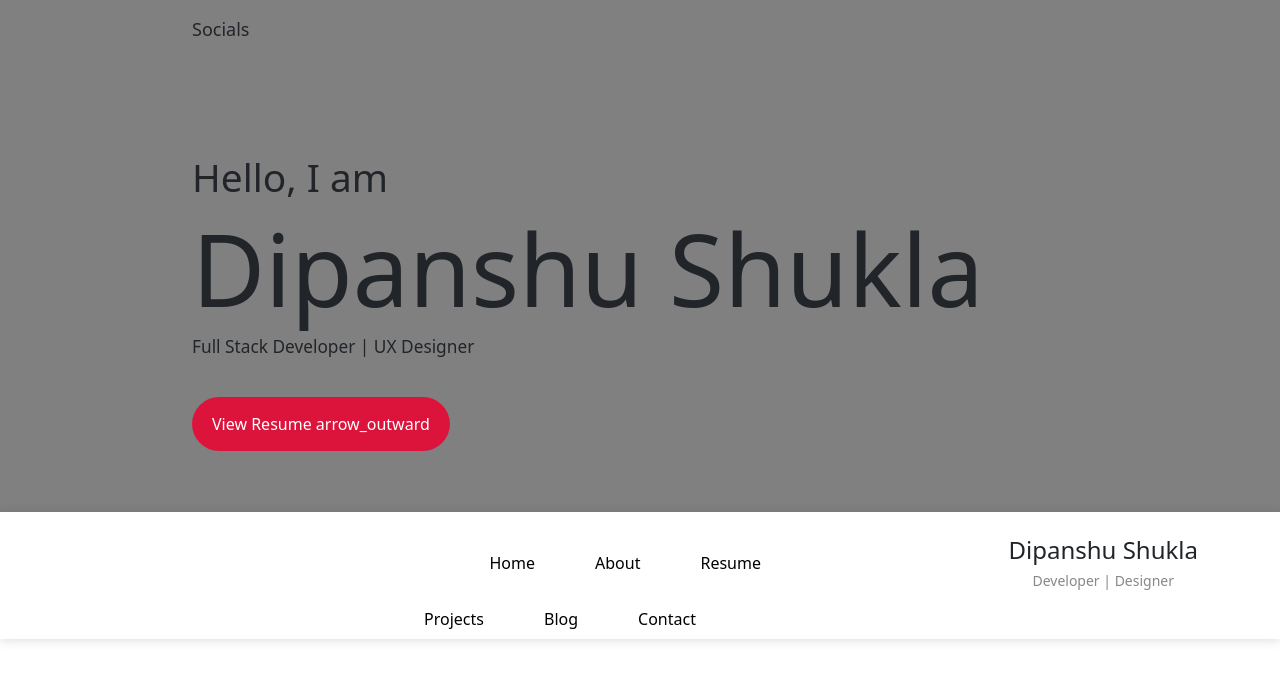
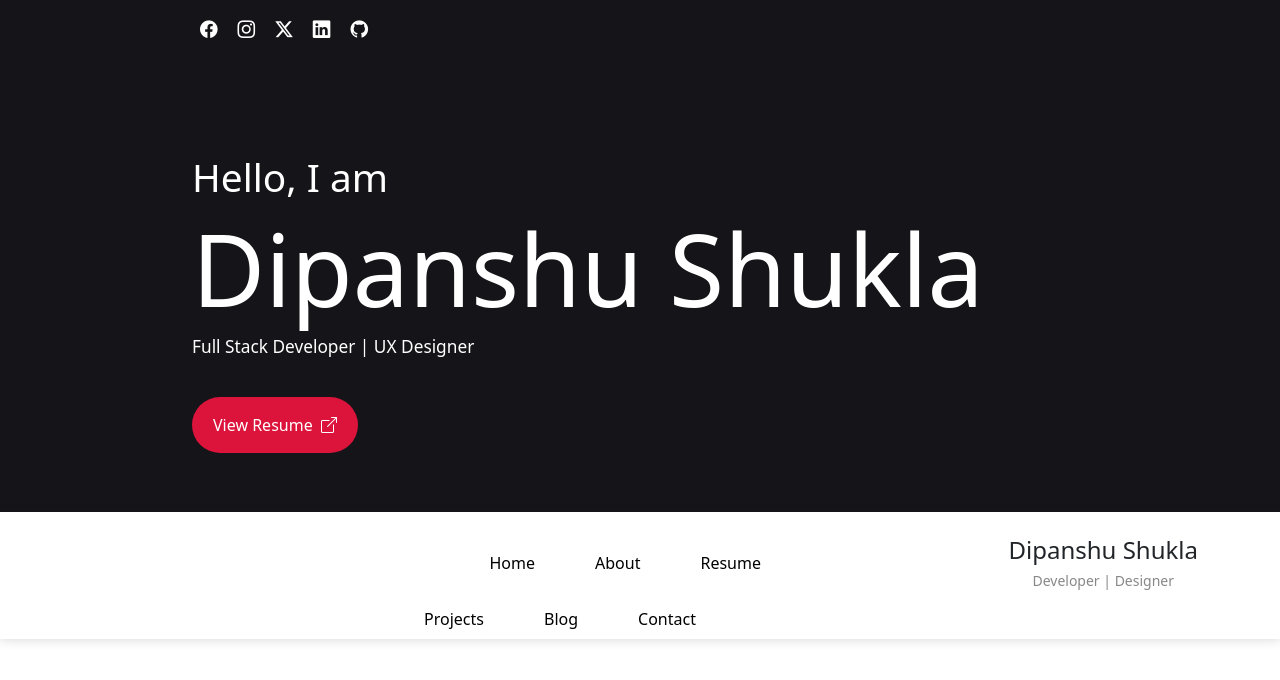
Before and after one commit to DipanshuShukla/angular-portfolio, an Angular app: page / in a window 1280 px wide. Shown: the top 680 px of the page. Built offline with nearby package versions, Linux system fonts and the light colour scheme.

Commit message:
added socials icons and replaced google icons with bootstrap icons

```diff
--- a/src/app/components/hero/hero.component.css
+++ b/src/app/components/hero/hero.component.css
@@ -1,7 +1,8 @@
 .header {
-    width: 100vw;
+    width: 100%;
+    max-width: 100vw;
     height: calc(100vw / 2.5);
-    background-color: gray;
+    background-color: rgb(20, 20, 25);
 }
 
 .hero {
@@ -12,9 +13,16 @@
 }
 
 .socials {
+    padding-left: 8px;
     position: absolute;
     top: 16px;
     font-size: 18px;
+}
+
+.social-ico {
+    margin-right: 20px;
+    font-size: 1.1rem;
+    color: white;
 }
 
 .header-content {
@@ -25,7 +33,7 @@
 
 .header-subtitle {
     font-size: calc(20px + (45 - 20) * ((100vw - 300px)/ (1600 - 300)));
-    ;
+    /* line-height: 0em; */
 }
 
 .header-title {
@@ -42,11 +50,16 @@
     border: none;
     border-radius: 100px;
     color: white;
-    padding: 15px 20px;
+    padding: 16px 21px;
     text-align: center;
     text-decoration: none;
     display: inline-block;
     font-size: 16px;
+}
+
+.btn:hover {
+    color: white;
+    background-color: rgb(255, 0, 51);
 }
 
 h1,
@@ -57,4 +70,5 @@ h5,
 h6 {
     margin-top: 0;
     margin-bottom: 0.5rem;
+    color: white;
 }
--- a/src/app/components/hero/hero.component.html
+++ b/src/app/components/hero/hero.component.html
@@ -3,16 +3,18 @@
         <div class="image">
         </div>
         <div class="socials">
-            Socials
+            <a href="#"><i class="bi bi-facebook social-ico"></i></a>
+            <a href="#"><i class="bi bi-instagram social-ico"></i></a>
+            <a href="#"><i class="bi bi-twitter-x social-ico"></i></a>
+            <a href="#"><i class="bi bi-linkedin social-ico"></i></a>
+            <a href="#"><i class="bi bi-github social-ico"></i></a>
         </div>
         <div class="header-content">
             <h4 class="header-subtitle">Hello, I am</h4>
             <h1 class="header-title">Dipanshu Shukla</h1>
             <h6 class="header-mono">Full Stack Developer | UX Designer</h6>
             <button class="btn">
-                View Resume <span class="material-symbols-outlined">
-                    arrow_outward
-                </span>
+                View Resume &nbsp;<i class="bi bi-box-arrow-up-right"></i>
             </button>
         </div>
     </div>
```
